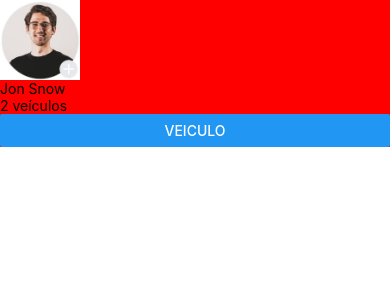
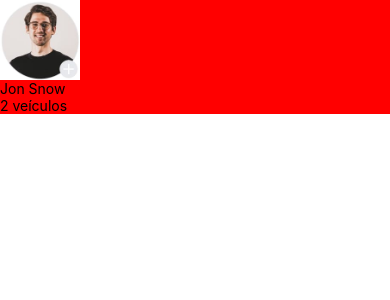
Before and after one commit to wellingtonaquino22/FindMyVehicle_RN, a React Native app: screen / in a window 390 px wide. Shown: the top 300 px of the page. Built offline with nearby package versions, Linux system fonts and the light colour scheme.

Commit message:
tela veiculo

```diff
--- a/package.json
+++ b/package.json
@@ -16,6 +16,7 @@
     "react": "18.0.0",
     "react-dom": "18.0.0",
     "react-native": "0.69.6",
+    "react-native-elements": "^3.4.2",
     "react-native-web": "~0.18.7"
   },
   "devDependencies": {
--- a/src/screens/vehicle/vehicle.js
+++ b/src/screens/vehicle/vehicle.js
@@ -1,4 +1,5 @@
-import {Text, View, StyleSheet, Image, Button} from 'react-native'
+import {Text, View, StyleSheet, Image} from 'react-native'
+import { Button } from 'react-native-elements';
 
 export default function Vehicle(){
     return (
@@ -7,7 +8,6 @@ export default function Vehicle(){
             <Image style={styles.imgprofile} source={require('../../../assets/profile.png')}/>
             <Text>Jon Snow</Text>
             <Text>2 veículos</Text>
-            <Button style={styles.bt}title='Veiculo'/>
         </View>
         </View>
     )
```
Also changed, not shown: 1 other file (tests, documents, lock files or other folders).
